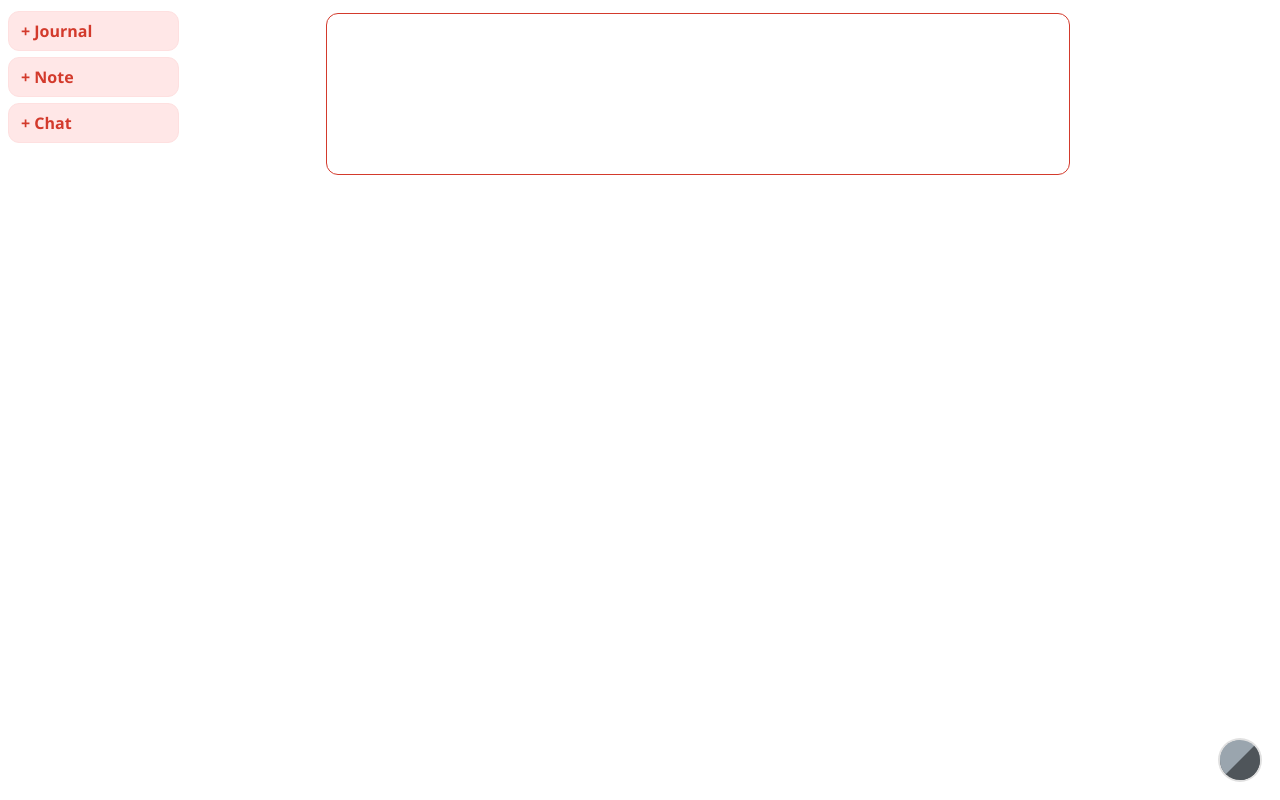
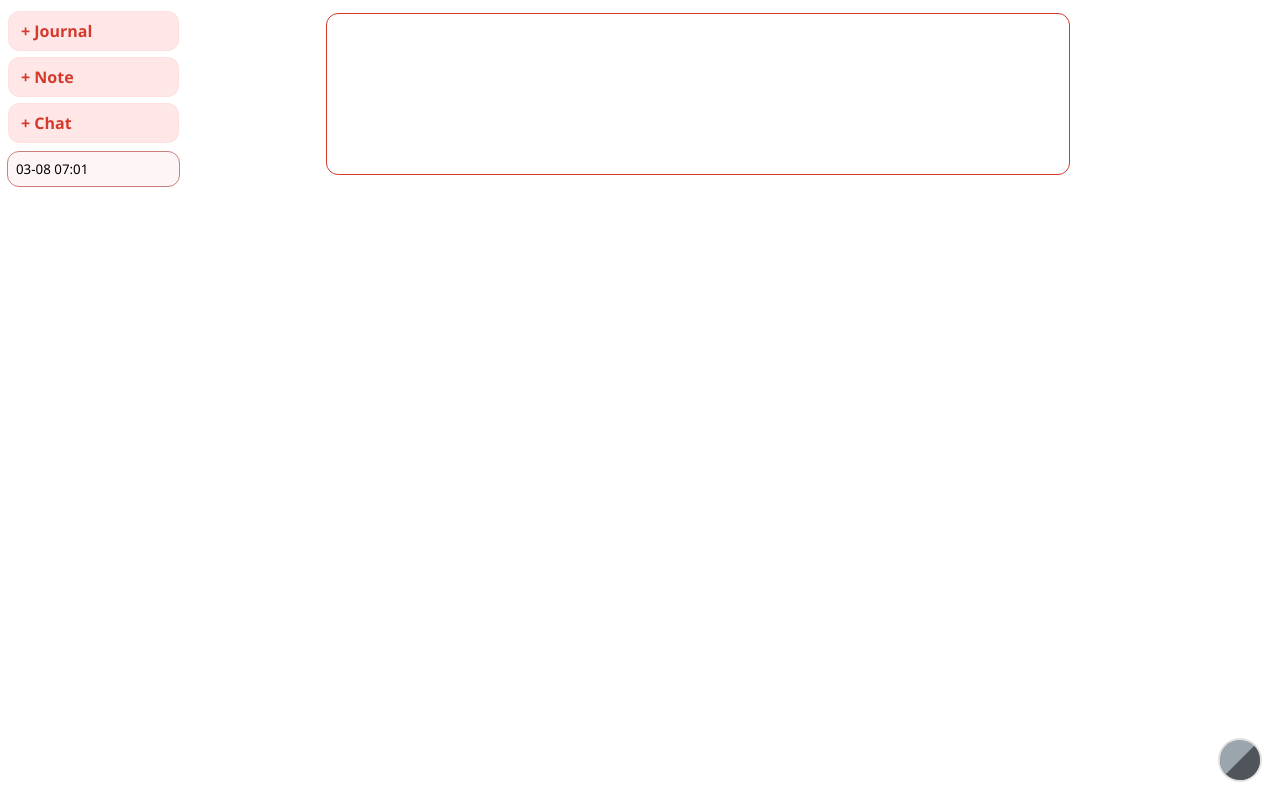
Before and after one commit to mercurywave/mimi, a website built with webpack: page index.html in a window 1280 px wide. Built offline with nearby package versions, Linux system fonts and the light colour scheme.

Commit message:
simple chat history and swapping between chats

```diff
--- a/index.html
+++ b/index.html
@@ -14,6 +14,7 @@
             <button id="btJournal" class="addBt" role="button">+ Journal</button>
             <button id="btNote" class="addBt" role="button">+ Note</button>
             <button id="btChat" class="addBt" role="button">+ Chat</button>
+            <div id="previews"></div>
         </div>
         <div id="main">
             <div id="mainInner">
--- /dev/null
+++ b/src/chat preview.ts
@@ -0,0 +1,90 @@
+import { AI } from "./ai";
+import { Chat, DB } from "./db";
+import { con, util } from "./util";
+
+export class ChatPreview extends HTMLElement {
+    static _tmplt = util.mkTmplt(/* html */`
+        <div class="chat">
+            <div class="date"></div>
+            <div class="summary"></div>
+        </div>
+        <style>
+            .chat {
+                width: calc(95% - 16px);
+                padding: 8px;
+                margin: 6px 0 ;
+                font-family: 'Segoe UI', Tahoma, Geneva, Verdana, sans-serif;
+                font-size: 10pt;
+                border-radius: 11px;
+                border: 0;
+                outline: 1px solid #FEE0E0;
+                border-radius: 11px;
+                resize: none;
+                overflow: hidden;
+                cursor: pointer;
+            }
+            .chat:hover{
+                outline: 1px solid #FAA4A4;
+            }
+            .chat.selected{
+                outline: 1px solid #cb8079;
+                background-color:#fef6f6;
+            }
+            .summary{
+                overflow: hidden;
+                text-overflow: ellipsis;
+            }
+        </style>
+    `);
+
+
+    __chat: Chat;
+    __container: HTMLDivElement;
+    __date: HTMLDivElement;
+    __summary: HTMLDivElement;
+    public get chat(): Chat { return this.__chat; }
+    public get type(): string { return this.__chat.template; }
+    public get selected(): boolean { return this.__container.classList.contains("selected"); }
+    public set selected(selected: boolean) { util.ToggleClassIf(this.__container, "selected", selected); }
+    constructor(chat: Chat){
+        super();
+        this.__chat = chat;
+        const shadow = this.attachShadow({mode: "open"});
+        shadow.append(ChatPreview._tmplt.content.cloneNode(true));
+    }
+
+    connectedCallback(){
+        this.__container = this.shadowRoot.querySelector(".chat");
+        this.__date = this.shadowRoot.querySelector(".date");
+        this.__summary = this.shadowRoot.querySelector(".summary");
+        this.update();
+    }
+    attributeChangedCallback(name, oldValue, newValue){
+    }
+
+    public update(){
+        let cht = this.__chat;
+        this.__date.innerText = ChatPreview.DispDate(cht.creationIso);
+        let text = cht.messages[cht.messages.length - 1].text;
+        text = text.split('\n').slice(0,3).join(' ');
+        this.__summary.innerText = util.ellipsize(text, 40);
+    }
+
+    static DispDate(str: string): string{
+        const date = new Date(str);
+        const now = new Date();
+        let year = "";
+        if(date.getFullYear() != now.getFullYear())
+            year = `${date.getFullYear()}-`;
+        const fmtDay = `${year}${(date.getMonth() + 1).toString()
+            .padStart(2, "0")}-${date.getDate().toString().padStart(2, "0")}`;
+        const fmtTime = `${date.getHours().toString().padStart(2, "0")}:${date
+            .getMinutes().toString().padStart(2, "0")}`
+        return `${fmtDay} ${fmtTime}`
+    }
+
+    public CheckSelectFromChat(chat:Chat){
+        this.selected = (this.__chat == chat);
+    }
+}
+customElements.define("chat-preview", ChatPreview);
--- a/src/index.ts
+++ b/src/index.ts
@@ -1,6 +1,7 @@
 import { ChatCompletionMessageParam } from "../node_modules/@mlc-ai/web-llm/lib/index";
 import { Agent, AI, SimpleAgent } from "./ai";
 import { ChatPanel } from "./chat panel";
+import { ChatPreview } from "./chat preview";
 import { Chat, DB, Message } from "./db";
 import { con } from "./util";
 
@@ -10,11 +11,13 @@
 });
 
 let _activePanel: ChatPanel | null = null;
+let _previewPane: HTMLDivElement | null = null;
 
 function initUi(){
     setupButton("btJournal", con.cht.templateJournal);
     setupButton("btNote", con.cht.templateNote);
     setupButton("btChat", con.cht.templateChat);
+    _previewPane = document.querySelector("#previews");
 
     addChat(con.cht.templateNote);
 }
@@ -33,10 +36,33 @@
 
 function addChat(template: string){
     let activeChat = DB.CreateChat(template);
-    _activePanel = new ChatPanel(activeChat);
+    addChatPreview(activeChat);
+    switchToChat(activeChat);
+}
+
+function switchToChat(chat: Chat){
+    _activePanel = new ChatPanel(chat);
     const divChat = document.getElementById("chatContainer") as HTMLDivElement;
     divChat.innerHTML = '';
     divChat.appendChild(_activePanel);
+    for(const card of document.querySelectorAll("chat-preview") as NodeListOf<ChatPreview>){
+        card.CheckSelectFromChat(chat);
+    }
+    updateHistory();
+}
+
+function addChatPreview(chat: Chat){
+    let card = new ChatPreview(chat);
+    _previewPane.appendChild(card);
+    card.addEventListener("click", () => {
+        switchToChat(chat);
+    });
+}
+
+function updateHistory(){
+    for(const card of document.querySelectorAll("chat-preview") as NodeListOf<ChatPreview>){
+        card.update();
+    }
 }
 
 
--- a/src/util.ts
+++ b/src/util.ts
@@ -28,6 +28,13 @@
         tmplt.innerHTML = innerHtml;
         return tmplt;
     }
+
+    export function ellipsize(text, maxLength) {
+        if (text.length > maxLength) {
+          return text.slice(0, maxLength - 3) + "...";
+        }
+        return text;
+      }
 }
 
 export class Deferred<T> implements Promise<T> {
```
